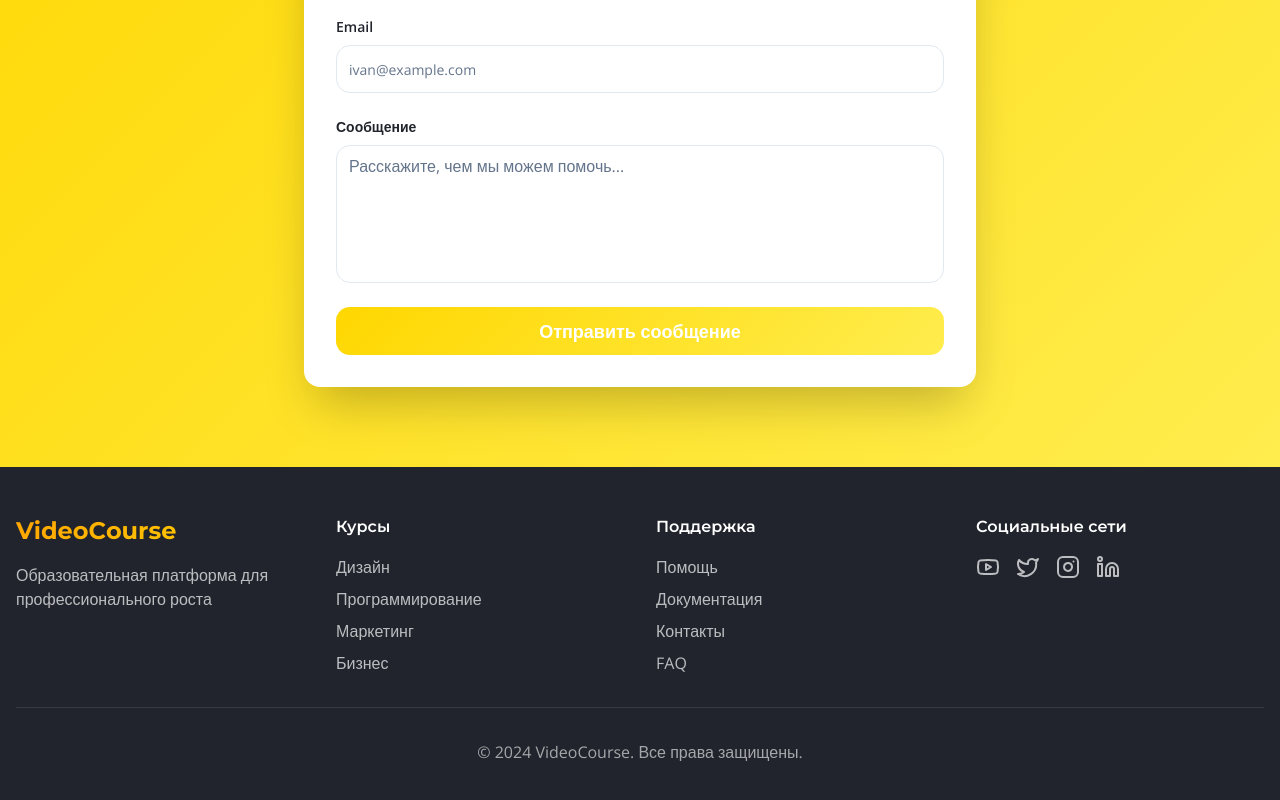
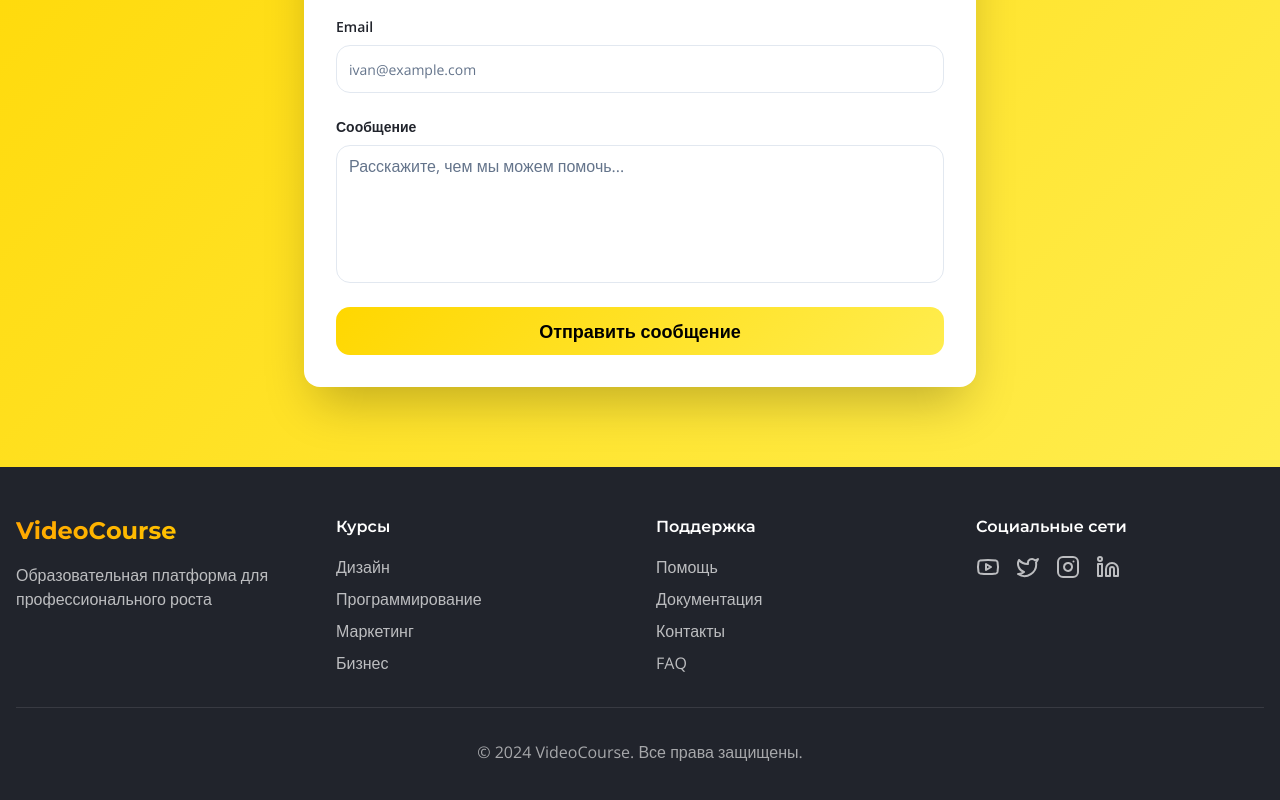
Before and after one commit to pr-poehali-dev/video-sales-landing, a React (Vite) app: page / in a window 1280 px wide. Shown: the part 3761-4561 px from the top of the page. Built offline with nearby package versions, Linux system fonts and the light colour scheme.

Commit message:
Добавить черный текст уведомления

```diff
--- a/src/pages/Index.tsx
+++ b/src/pages/Index.tsx
@@ -386,7 +386,7 @@ const Index = () => {
                   <Button
                     type="submit"
                     size="lg"
-                    className="w-full gradient-coral-teal text-white font-semibold text-lg py-6"
+                    className="w-full gradient-coral-teal text-black font-semibold text-lg py-6"
                   >
                     Отправить сообщение
                   </Button>
```
